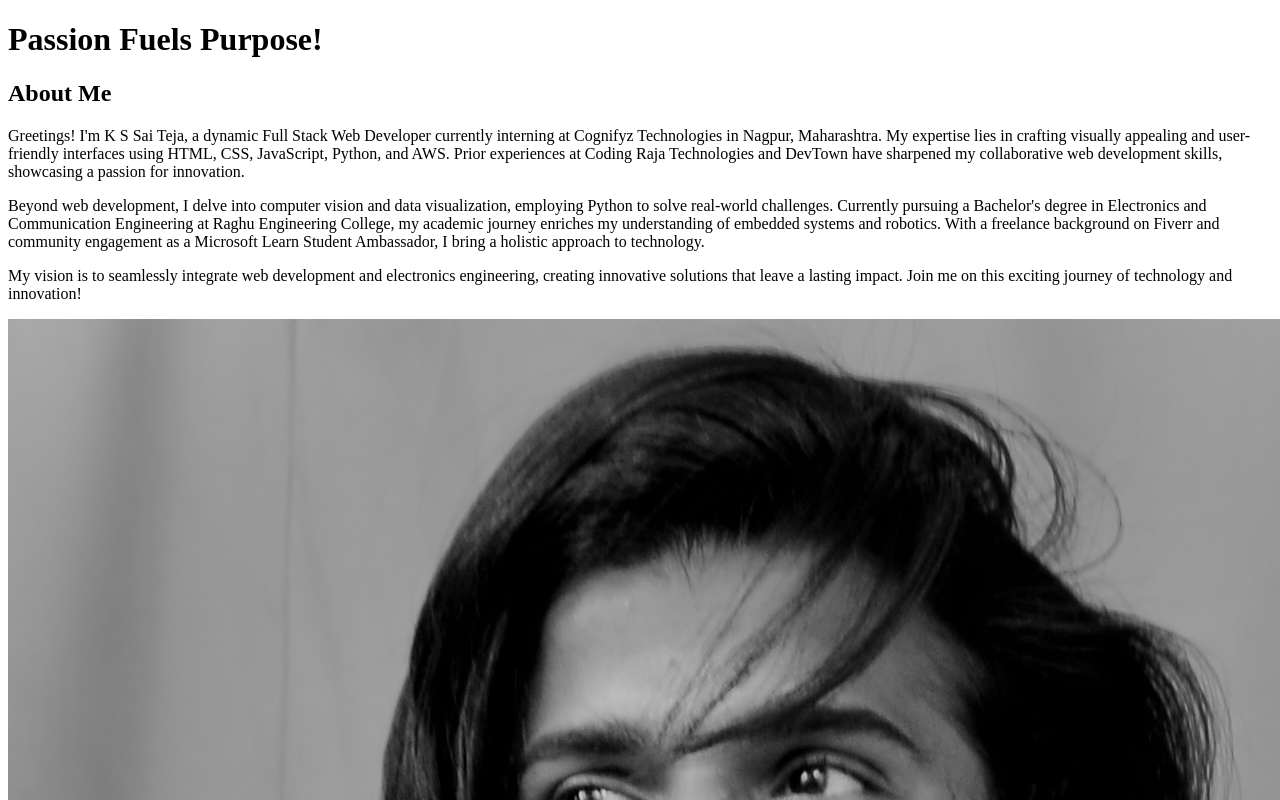
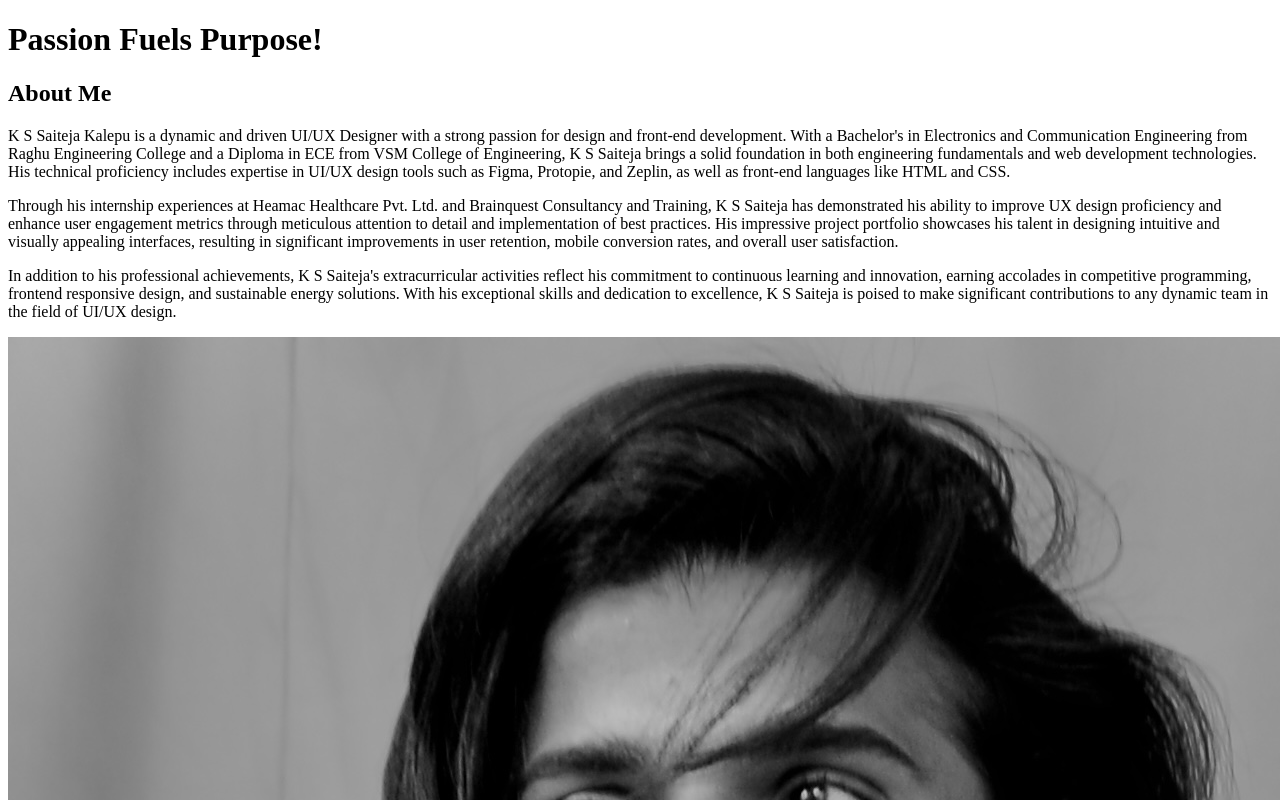
Before and after one commit to KSSaiTeja/NextJS-Portfolio-Website, a Next.js app: page /about in a window 1280 px wide. Shown: the top 800 px of the page. Built offline with nearby package versions, Linux system fonts and the light colour scheme.

Commit message:
profile updated

```diff
--- a/src/components/Experience.js
+++ b/src/components/Experience.js
@@ -53,7 +53,16 @@ const Experience = () => {
           style={{ scaleY: scrollYProgress }}
           className="absolute left-9 top-0 w-[4px] h-full bg-dark origin-top dark:bg-light md:w-[2px] md:left-[30px] xs:left-[20px] "
         />
+
         <ul className="flex flex-col items-start justify-between w-full ml-4 xs:ml-2 ">
+          <Details
+            position="Intern"
+            company="Heamac Healthcare Pvt. Ltd"
+            time="2024"
+            address="Nagpur, Maharashtra, India."
+            work="Improved UX design proficiency by 30% by actively participating in the UX design cycle and implementing UX
+            best practices and reduced UI bugs by 25% through meticulous attention to detail and swift resolution using Figma."
+          />
           <Details
             position="Intern"
             company="Cognifyz Technologies"
--- a/src/pages/about.js
+++ b/src/pages/about.js
@@ -57,29 +57,35 @@ const about = () => {
                 About Me
               </h2>
               <p className="font-medium">
-                Greetings! I&apos;m K S Sai Teja, a dynamic Full Stack Web
-                Developer currently interning at Cognifyz Technologies in
-                Nagpur, Maharashtra. My expertise lies in crafting visually
-                appealing and user-friendly interfaces using HTML, CSS,
-                JavaScript, Python, and AWS. Prior experiences at Coding Raja
-                Technologies and DevTown have sharpened my collaborative web
-                development skills, showcasing a passion for innovation.
+                K S Saiteja Kalepu is a dynamic and driven UI/UX Designer with a
+                strong passion for design and front-end development. With a
+                Bachelor's in Electronics and Communication Engineering from
+                Raghu Engineering College and a Diploma in ECE from VSM College
+                of Engineering, K S Saiteja brings a solid foundation in both
+                engineering fundamentals and web development technologies. His
+                technical proficiency includes expertise in UI/UX design tools
+                such as Figma, Protopie, and Zeplin, as well as front-end
+                languages like HTML and CSS.
               </p>
               <p className="my-4 font-medium">
-                Beyond web development, I delve into computer vision and data
-                visualization, employing Python to solve real-world challenges.
-                Currently pursuing a Bachelor&apos;s degree in Electronics and
-                Communication Engineering at Raghu Engineering College, my
-                academic journey enriches my understanding of embedded systems
-                and robotics. With a freelance background on Fiverr and
-                community engagement as a Microsoft Learn Student Ambassador, I
-                bring a holistic approach to technology.
+                Through his internship experiences at Heamac Healthcare Pvt.
+                Ltd. and Brainquest Consultancy and Training, K S Saiteja has
+                demonstrated his ability to improve UX design proficiency and
+                enhance user engagement metrics through meticulous attention to
+                detail and implementation of best practices. His impressive
+                project portfolio showcases his talent in designing intuitive
+                and visually appealing interfaces, resulting in significant
+                improvements in user retention, mobile conversion rates, and
+                overall user satisfaction.
               </p>
               <p className="font-medium">
-                My vision is to seamlessly integrate web development and
-                electronics engineering, creating innovative solutions that
-                leave a lasting impact. Join me on this exciting journey of
-                technology and innovation!
+                In addition to his professional achievements, K S Saiteja's
+                extracurricular activities reflect his commitment to continuous
+                learning and innovation, earning accolades in competitive
+                programming, frontend responsive design, and sustainable energy
+                solutions. With his exceptional skills and dedication to
+                excellence, K S Saiteja is poised to make significant
+                contributions to any dynamic team in the field of UI/UX design.
               </p>
             </div>
 
--- a/src/pages/index.js
+++ b/src/pages/index.js
@@ -43,10 +43,7 @@ export default function Home() {
                 className="!text-6xl !text-left xl:!text-5xl lg:!text-center lg:!text-6xl md:text-5xl sm:text-3xl"
               />
               <p className="my-4 text-base font-medium md:text-sm sm:text-xs">
-                As a skilled full-stack developer, I am dedicated to turning
-                ideas into innovative web applications. Explore my latest
-                projects and articles, showcasing my expertise in React.js and
-                web development.
+              Hello, I'm K S Sai Teja. Following my graduation, I transitioned into a UI/UX designer role, a field I am deeply passionate about as it perfectly blends technology with creativity. I am currently seeking opportunities where I can contribute to innovative and user-centric projects. My engineering background aids in my systematic approach to design, ensuring that I maintain functionality while enhancing user engagement through aesthetic and intuitive interfaces.
               </p>
               <div className="flex items-center self-start mt-2 lg:self-center">
                 <Link
```
